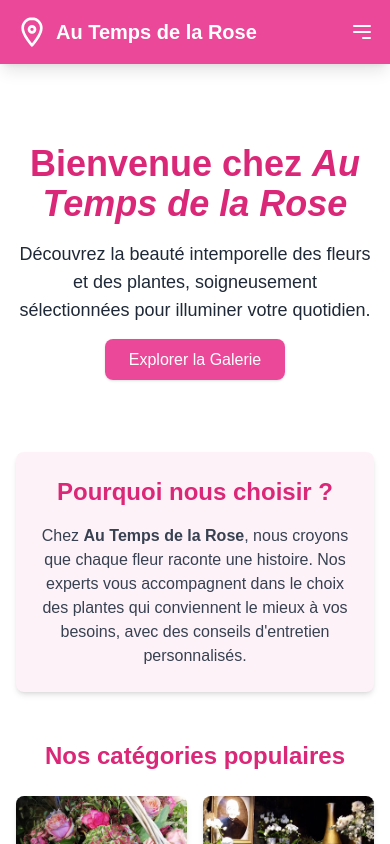
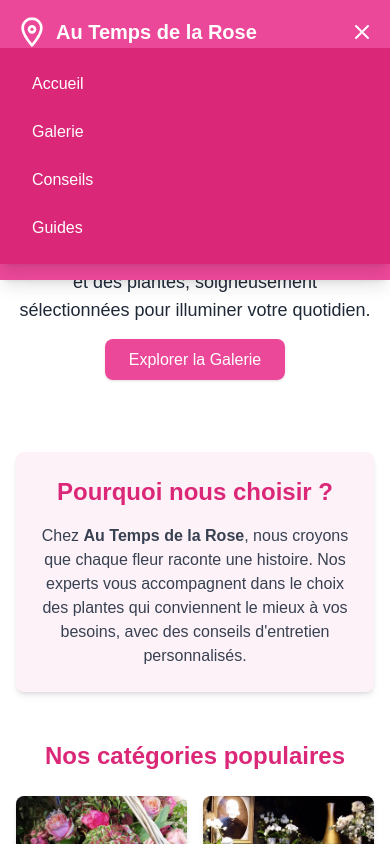
Before and after one commit to lucasS48/AuTempsDeLaRose, a Next.js app: page / in a window 390 px wide. Both pictures are taken after a click on the button 362 px from the left and 32 px from the top of the page. Shown: the top 844 px of the page. Built offline with nearby package versions, Linux system fonts and the light colour scheme.

Commit message:
iphoneFix

```diff
--- a/src/components/Header.tsx
+++ b/src/components/Header.tsx
@@ -1,10 +1,13 @@
+import { useState } from "react";
 import Link from "next/link";
 
 const Header = () => {
+  const [menuOpen, setMenuOpen] = useState(false);
+
   return (
     <header className="bg-pink-500 text-white py-4 shadow-lg fixed top-0 w-full z-50">
       <div className="container mx-auto px-4 flex items-center justify-between">
-        {/* Logo SVG de démonstration */}
+        {/* Logo et nom de la boutique */}
         <Link href="/" className="text-xl font-bold flex items-center space-x-2">
           <svg
             xmlns="http://www.w3.org/2000/svg"
@@ -27,7 +30,7 @@ const Header = () => {
         <button
           type="button"
           className="md:hidden"
-          onClick={() => alert("Menu mobile à implémenter")}
+          onClick={() => setMenuOpen(!menuOpen)}
         >
           <svg
             xmlns="http://www.w3.org/2000/svg"
@@ -40,7 +43,7 @@ const Header = () => {
             <path
               strokeLinecap="round"
               strokeLinejoin="round"
-              d="M4 6h16M4 12h16m-7 6h7"
+              d={menuOpen ? "M6 18L18 6M6 6l12 12" : "M4 6h16M4 12h16m-7 6h7"}
             />
           </svg>
         </button>
@@ -61,6 +64,50 @@ const Header = () => {
           </Link>
         </nav>
       </div>
+
+      {/* Menu déroulant (mobile uniquement) */}
+      {menuOpen && (
+        <nav className="bg-pink-600 text-white md:hidden shadow-lg">
+          <ul className="flex flex-col space-y-2 p-4">
+            <li>
+              <Link
+                href="/"
+                className="block py-2 px-4 rounded hover:bg-pink-500 transition"
+                onClick={() => setMenuOpen(false)}
+              >
+                Accueil
+              </Link>
+            </li>
+            <li>
+              <Link
+                href="/galerie"
+                className="block py-2 px-4 rounded hover:bg-pink-500 transition"
+                onClick={() => setMenuOpen(false)}
+              >
+                Galerie
+              </Link>
+            </li>
+            <li>
+              <Link
+                href="/conseils-entretien"
+                className="block py-2 px-4 rounded hover:bg-pink-500 transition"
+                onClick={() => setMenuOpen(false)}
+              >
+                Conseils
+              </Link>
+            </li>
+            <li>
+              <Link
+                href="/guides"
+                className="block py-2 px-4 rounded hover:bg-pink-500 transition"
+                onClick={() => setMenuOpen(false)}
+              >
+                Guides
+              </Link>
+            </li>
+          </ul>
+        </nav>
+      )}
     </header>
   );
 };
```
